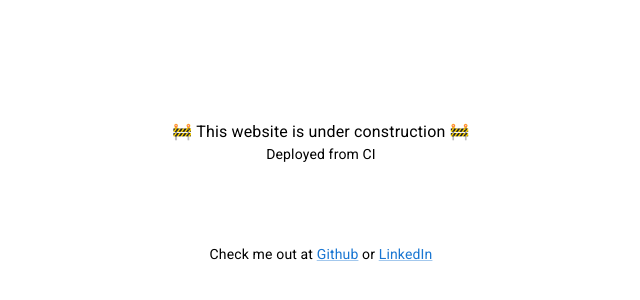
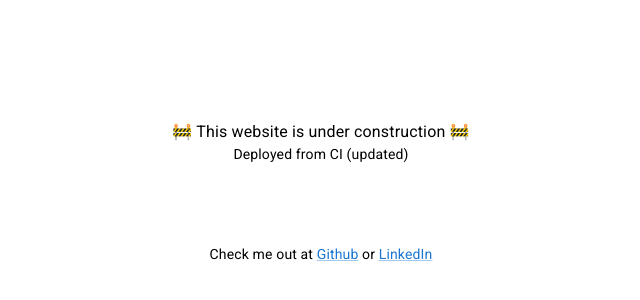
Before and after one commit to gucosme/gucosme.dev, a React (Vite) app: page / in a window 1280 px wide. Shown: the part 128-428 px from the top of the page, without its empty margins (319-959 px from the left). Built offline with nearby package versions, Linux system fonts and the light colour scheme.

Commit message:
feat: update main page info

```diff
--- a/src/pages/Main/Main.tsx
+++ b/src/pages/Main/Main.tsx
@@ -14,7 +14,7 @@ const Main = () => (
       🚧 This website is under construction 🚧
     </Typography>
     <Typography variant="body2">
-      Deployed from CI
+      Deployed from CI (updated)
     </Typography>
     <VSpacer size="10vh" />
     <Typography variant="body2">
```
